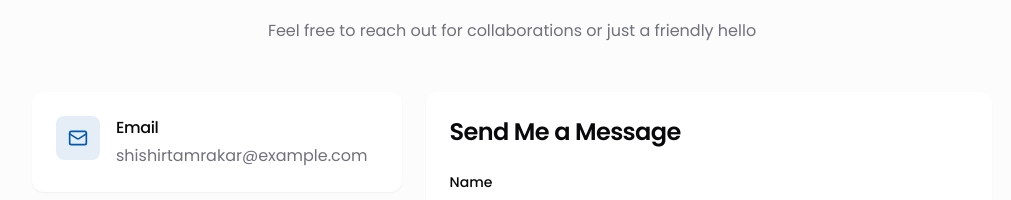
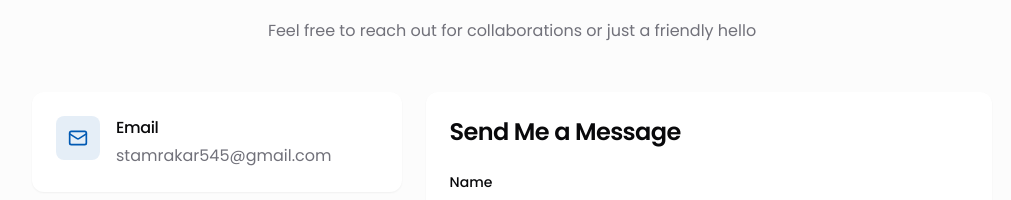
Before and after one commit to MythicSTR/portfolio, a React (Vite) app: page / in a window 1280 px wide. Shown: the part 4964-5164 px from the top of the page, without its empty margins (128-1139 px from the left). Built offline with nearby package versions, Linux system fonts and the light colour scheme.

Commit message:
Update Email address

```diff
--- a/src/components/ContactSection.tsx
+++ b/src/components/ContactSection.tsx
@@ -103,10 +103,10 @@ const ContactSection = () => {
                 <div>
                   <h4 className="font-medium mb-1">Email</h4>
                   <a
-                    href="mailto:shishirtamrakar@example.com"
+                    href="mailto:stamrakar545@gmail.com"
                     className="text-muted-foreground hover:text-accent transition-colors"
                   >
-                    shishirtamrakar@example.com
+                    stamrakar545@gmail.com
                   </a>
                 </div>
               </div>
```
